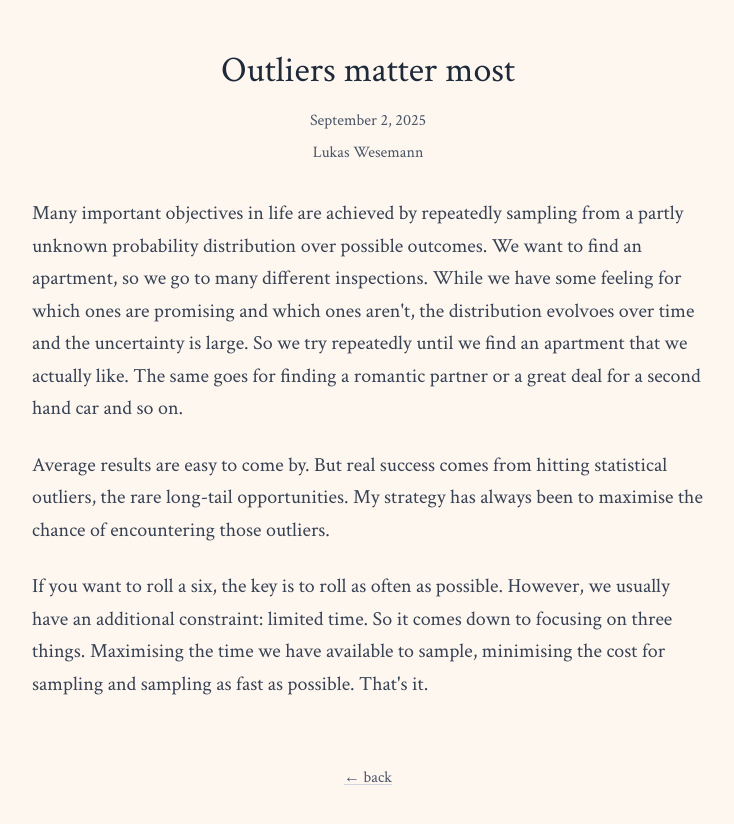
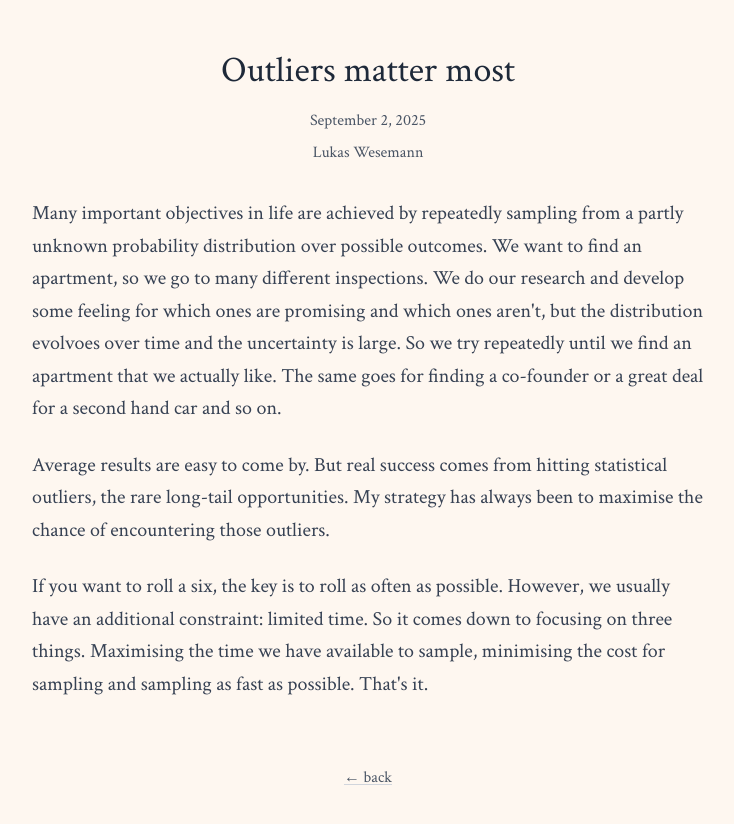
Before and after one commit to LukasWesemann/lukaswesemann.com, a Next.js app: page /essays/outliers-matter-most in a window 1280 px wide. Shown: the top 824 px of the page, without its empty margins (272-1006 px from the left). Built offline with nearby package versions, Linux system fonts and the light colour scheme.

Commit message:
essay update

```diff
--- a/src/app/essays/outliers-matter-most/page.tsx
+++ b/src/app/essays/outliers-matter-most/page.tsx
@@ -13,7 +13,7 @@ export default function StatisticalOutliersMatterMost() {
       date="September 2, 2025"
     >
       <p className="text-gray-700 font-serif leading-relaxed text-xl">
-        Many important objectives in life are achieved by repeatedly sampling from a partly unknown probability distribution over possible outcomes. We want to find an apartment, so we go to many different inspections. While we have some feeling for which ones are promising and which ones aren't, the distribution evolvoes over time and the uncertainty is large. So we try repeatedly until we find an apartment that we actually like. The same goes for finding a romantic partner or a great deal for a second hand car and so on.
+        Many important objectives in life are achieved by repeatedly sampling from a partly unknown probability distribution over possible outcomes. We want to find an apartment, so we go to many different inspections. We do our research and develop some feeling for which ones are promising and which ones aren't, but the distribution evolvoes over time and the uncertainty is large. So we try repeatedly until we find an apartment that we actually like. The same goes for finding a co-founder or a great deal for a second hand car and so on.
       </p>
 
       <p className="text-gray-700 font-serif leading-relaxed text-xl">
```
